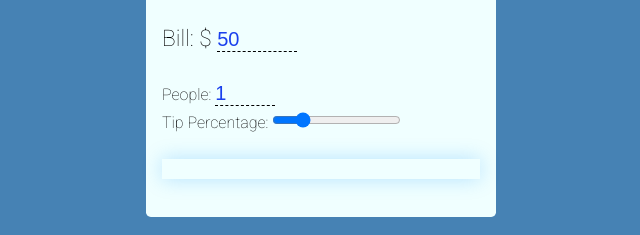
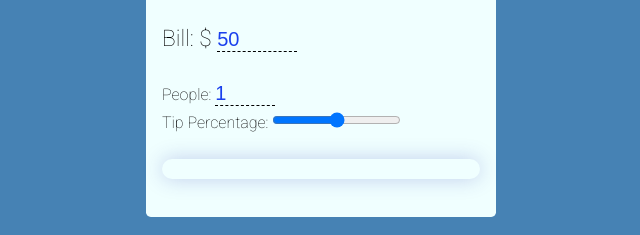
Before and after one commit to letsDoTacos/JavaScript, a plain HTML site: page tipCalculator/index.html in a window 1280 px wide. Shown: the part 316-551 px from the top of the page, 319-959 px from the left. Drawn offline with Linux system fonts and the light colour scheme.

Commit message:
few tweeks to the percentage range

```diff
--- a/tipCalculator/index.html
+++ b/tipCalculator/index.html
@@ -32,7 +32,7 @@
       <label for="percentage">
         Tip Percentage:
         <span id="percentage-output"></span>
-          <input type="range" min="0" max="100" step="1" value="20" name="percentage" id="percentage">
+          <input type="range" min="10" max="20" step="5" value="15" name="percentage" id="percentage">
       </label>
 <!-- outout div -->
       <div id="output" class="h3">
--- a/tipCalculator/style.css
+++ b/tipCalculator/style.css
@@ -88,7 +88,8 @@ input[type="number"]::-webkit-inner-spin-button {
 
 #output {
   text-align: center;
-  box-shadow: 0 0 20px rgba(0, 139, 253, 0.25);
+  box-shadow: 0 0 20px rgba(51, 59, 180, 0.25);
   padding: 10px;
   color: rgb(9, 73, 171);
+  border-radius: 10px;
 }
```
